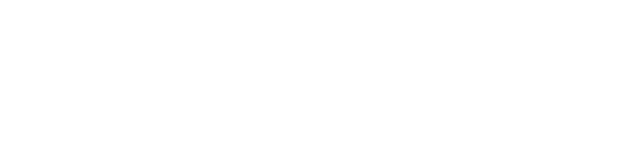
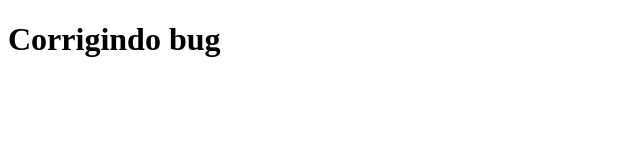
Before and after one commit to Alissondiasdev/teste, a plain HTML site: page index.html in a window 1280 px wide. Shown: the whole page, without its empty margins (0-640 px from the left). Drawn offline with Linux system fonts and the light colour scheme.

Commit message:
implementando h1

```diff
--- a/index.html
+++ b/index.html
@@ -7,6 +7,7 @@
     <title>Document</title>
 </head>
 <body>
+    <h1>Corrigindo bug</h1>
 
 </body>
 </html>
```
